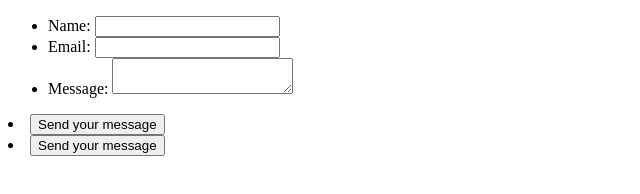
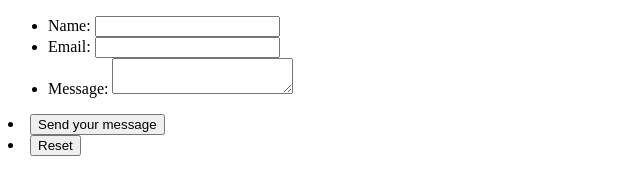
Before and after one commit to FannyJasmin/FannyJasmin.github.io, a plain HTML site: page WebForm.html in a window 1280 px wide. Shown: the whole page, without its empty margins (0-640 px from the left). Drawn offline with Linux system fonts and the light colour scheme.

Commit message:
web form

```diff
--- a/WebForm.html
+++ b/WebForm.html
@@ -25,7 +25,7 @@
   <button type="submit">Send your message</button>
 </li>
 <li class="button">
-  <button type="reset">Send your message</button>
+  <button type="reset"> Reset </button>
 </li>
 </form>
 </body>
```
